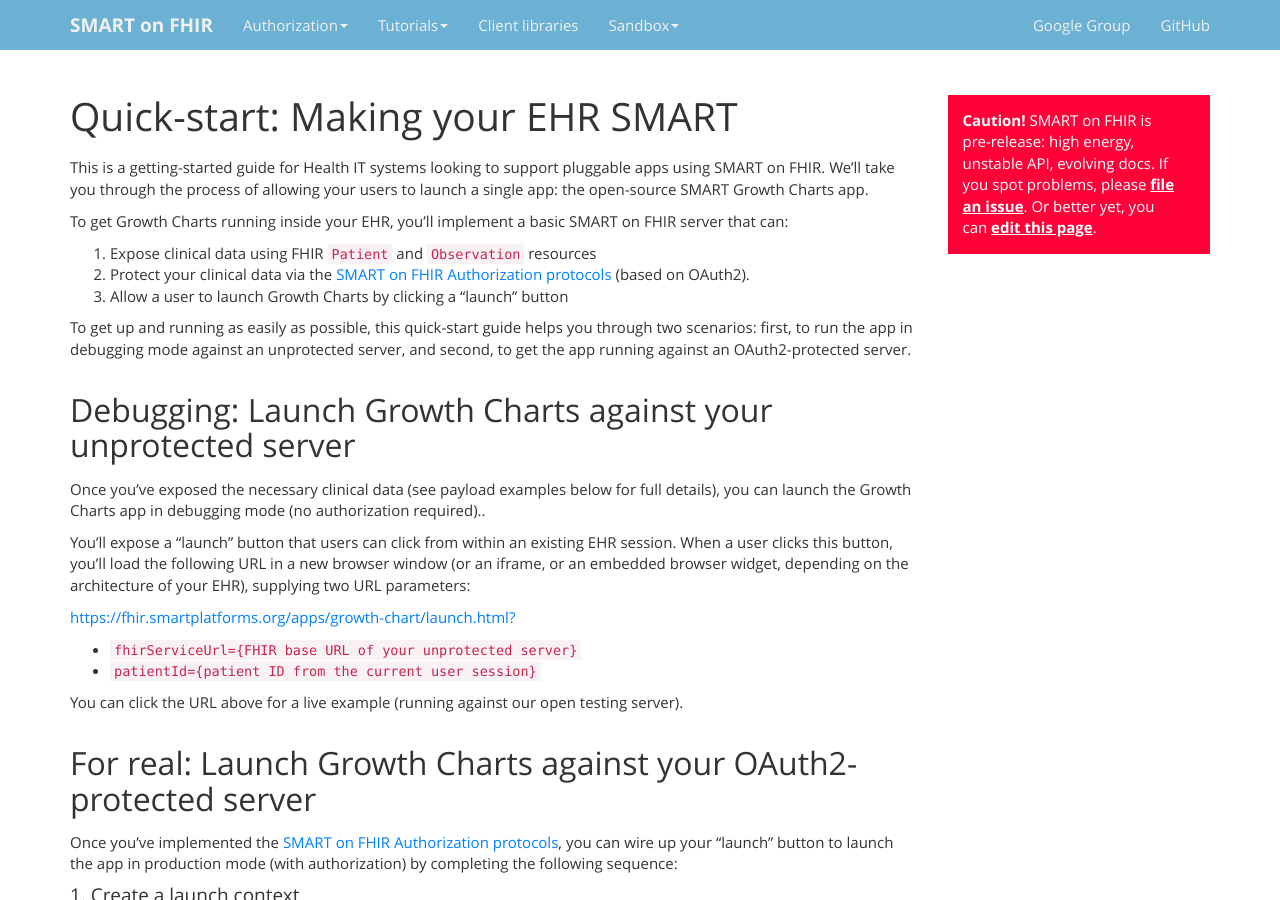
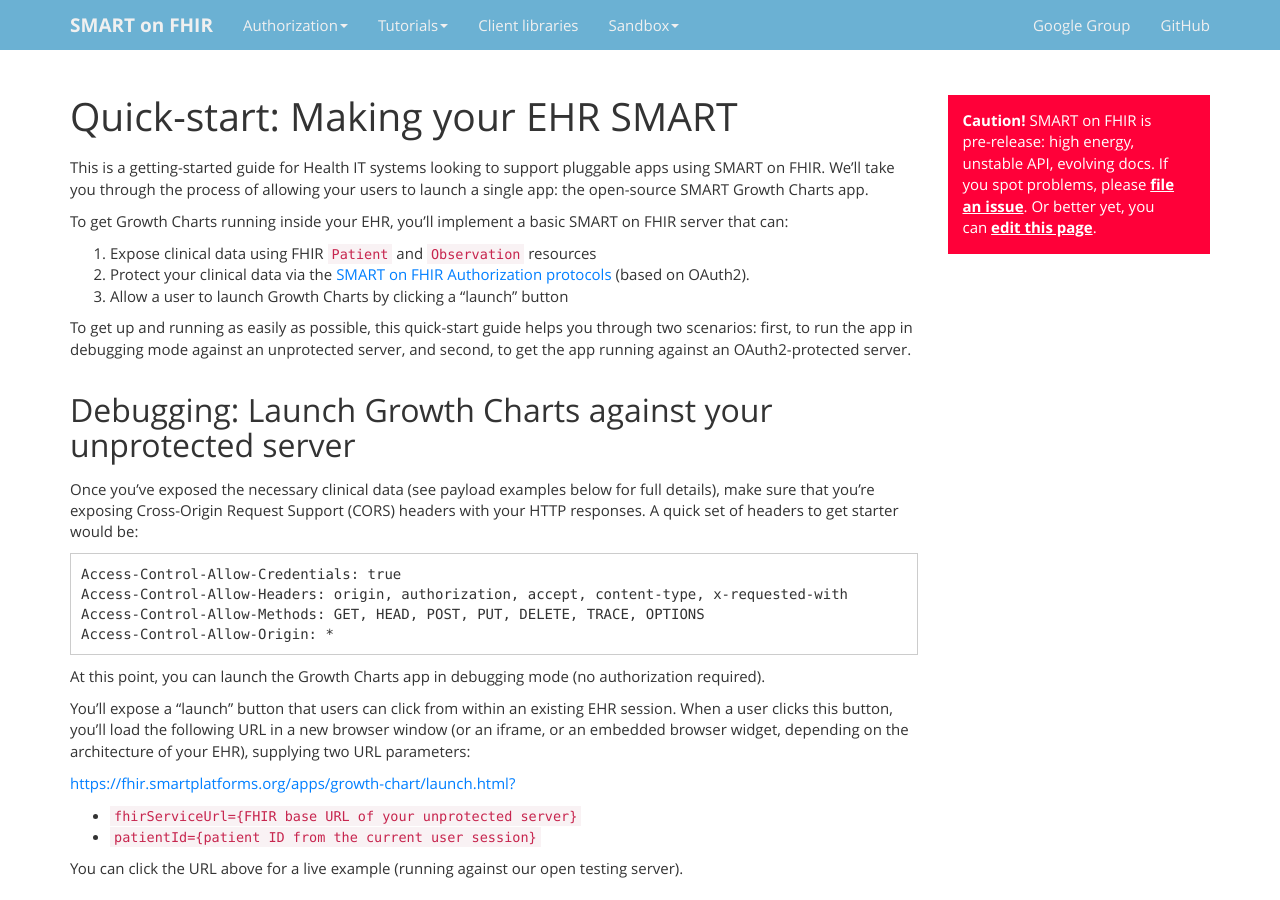
Before and after one commit to smart-on-fhir/smart-on-fhir.github.io, a Jekyll site: the page built from tutorials/server-quick-start/index.md, in a window 1280 px wide and 900 px high. Built offline with Jekyll 4.4.1, drawn with Linux system fonts in a browser that asks for light colours; Markdown is read by kramdown in place of the engine named in the settings.

Commit message:
Described CORS headers

````diff
--- a/tutorials/server-quick-start/index.md
+++ b/tutorials/server-quick-start/index.md
@@ -23,8 +23,18 @@
 ## Debugging: Launch Growth Charts against your unprotected server
 
 Once you've exposed the necessary clinical data (see payload examples below for
-full details), you can launch the Growth Charts app in debugging mode (no
-authorization required)..
+full details), make sure that you're exposing Cross-Origin Request Support (CORS) headers
+with your HTTP responses. A quick set of headers to get starter would be:
+
+```
+Access-Control-Allow-Credentials: true
+Access-Control-Allow-Headers: origin, authorization, accept, content-type, x-requested-with
+Access-Control-Allow-Methods: GET, HEAD, POST, PUT, DELETE, TRACE, OPTIONS
+Access-Control-Allow-Origin: *
+```
+
+At this point, you can launch the Growth Charts app in debugging mode (no
+authorization required).
 
 You'll expose a "launch" button that users can click from within an existing EHR session.  When a user clicks this button, you'll load the following URL in a new browser window (or an iframe, or an embedded browser widget, depending on the architecture of your EHR), supplying two URL parameters:
 
````
